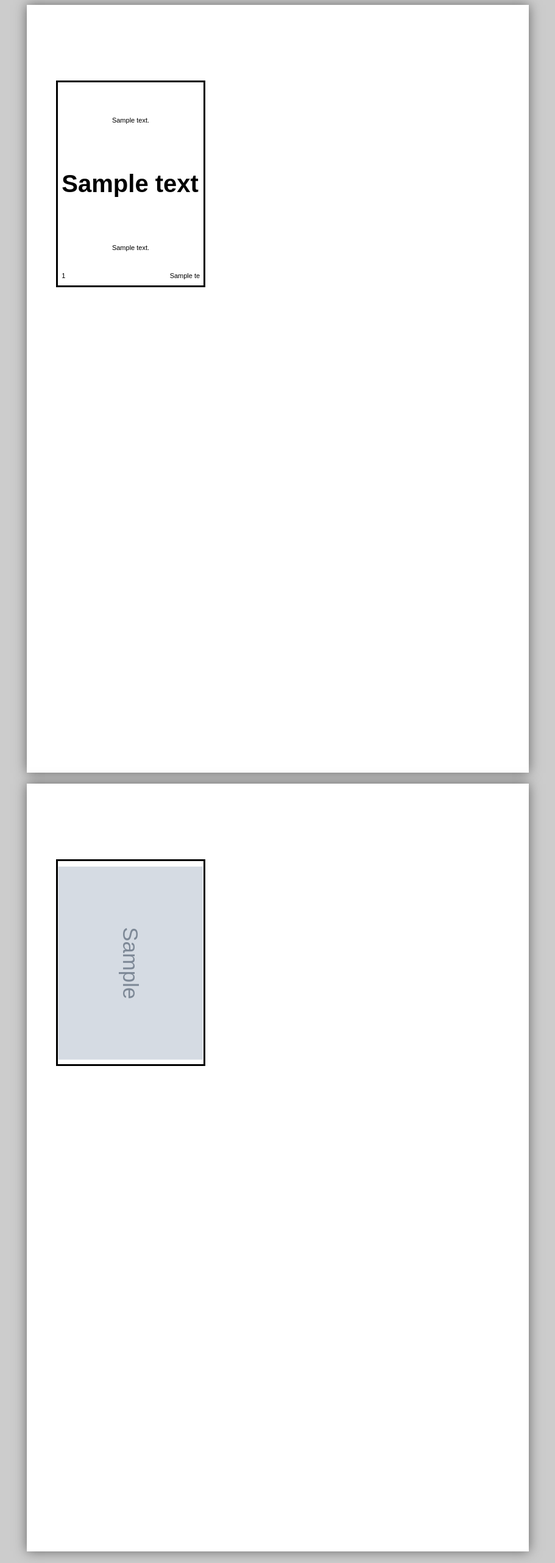
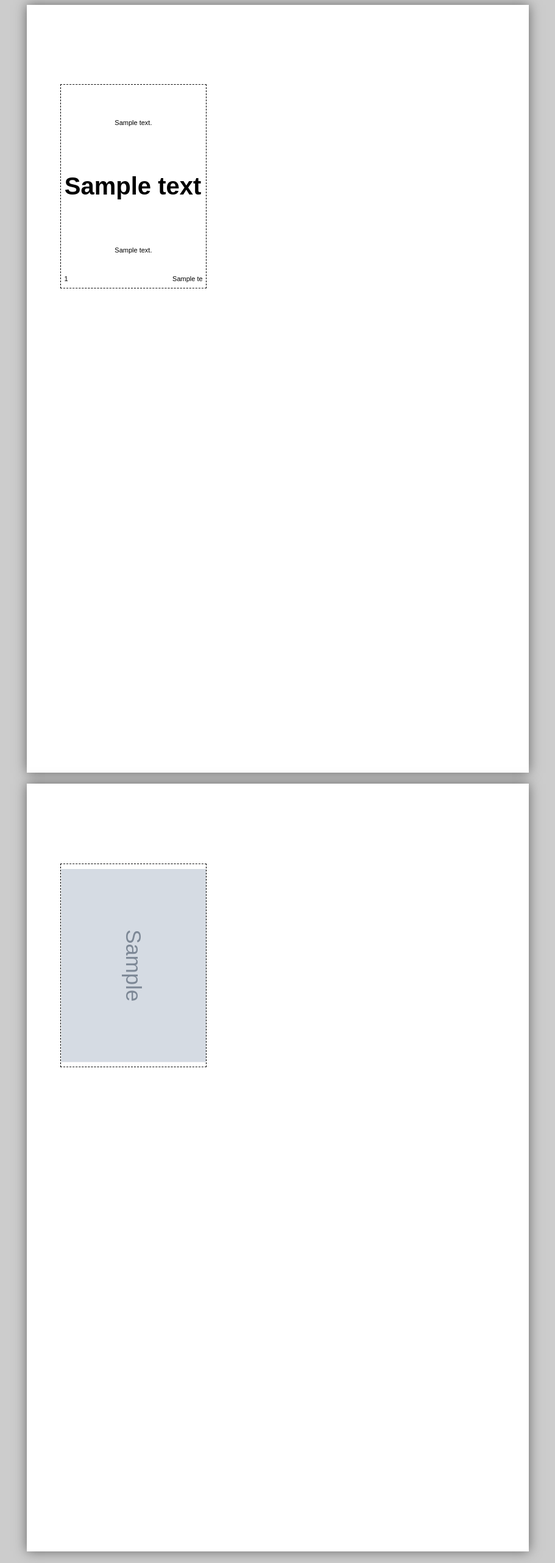
Before and after one commit to aron-br/carddeck-creator, a Python web app: template src/carddeck_creator/static/templates/card_template_A4.jinja in a window 1280 px wide. Shown: the whole page at 61% size, without its empty margins (184-1095 px from the left). Run offline with Jinja, Linux system fonts and the light colour scheme; the template is opened without the code that fills it: most values are stand-ins (such as "Sample title", 1, 10 or a date in 2020); grey boxes marked "Sample" are stand-in pictures.

Commit message:
ENH: dashed lines between card cells

```diff
--- a/src/carddeck_creator/static/styles/styles.css
+++ b/src/carddeck_creator/static/styles/styles.css
@@ -19,7 +19,7 @@ page {
 .cardCell {
   width: 63mm;
   height: 88mm;
-  border: 3px solid black;
+  border: 1px dashed black;
   background: transparent;
   display: flex;
   justify-content: center;
@@ -33,7 +33,7 @@ page {
   display: grid;
   grid-template-rows: repeat(3, 88mm);
   grid-template-columns: repeat(3, 63mm);
-  gap: 1.7mm;
+  gap: 0mm;
   justify-content: center;
   align-content: center;
   height: 100%;
@@ -104,7 +104,7 @@ page {
 
   .cardGrid {
       grid-template-columns: repeat(3, 63mm);
-      gap: 1.7mm;
+      gap: 0mm;
   }
 
   .cardCell {
```
